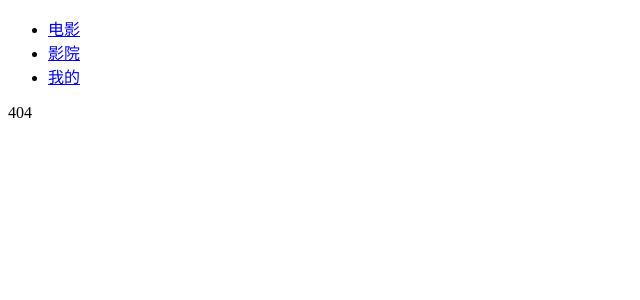
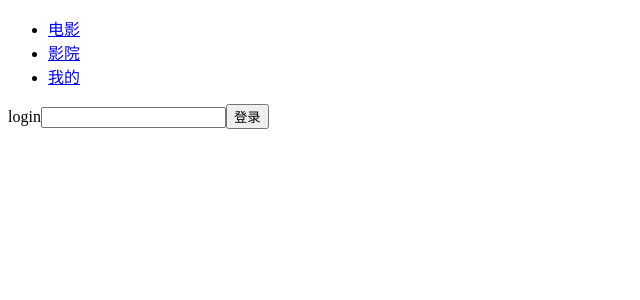
Before and after one commit to icewind4096/teachreact, a React (Create React App) app: page /#/login in a window 1280 px wide. Before the commit this address had no page. Shown: the top 300 px of the page, without its empty margins (0-640 px from the left). Built offline with nearby package versions, Linux system fonts and the light colour scheme.

Commit message:
路由拦截 login示例

```diff
--- a/src/04_router/router/IndexRouter.js
+++ b/src/04_router/router/IndexRouter.js
@@ -4,20 +4,33 @@ import Cinemas from "../views/Cinemas.js";
 import Center from "../views/Center.js";
 import NotFound from "../views/NotFound";
 import CinemaDetail from "../views/CinemaDetail.js";
+import {useState} from "react";
+import Login from "../views/Login";
 
 export default function IndexRouter(props){
+    const [login, setLogin] = useState(false)
+
     return (
         <HashRouter>
             {props.children}
             <Switch>
                 <Route path='/films' component={Films}></Route>
+
                 <Route path='/cinemas' component={Cinemas}></Route>
-                <Route path='/center' component={Center}></Route>
+
+                {/*<Route path='/center' component={Center}></Route>*/}
+                <Route path='/center' render={()=> {
+                    return login === true ? <Center/> : <Redirect to={'/login'}/>
+                }}>
+                </Route>
+
                 {/*<Route path='/cinemadetail' component={CinemaDetail}></Route>*/}
                 <Route path='/cinemadetail/:id' component={CinemaDetail}></Route>
 
                 {/*精确匹配，如果只是/,那个跳转到/films, 否则继续向下运行*/}
                 <Redirect from="/" to="/films" exact></Redirect>
+
+                <Route path='/login' component={Login}></Route>
 
                 {/*如果匹配不上回到404*/}
                 <Route component={NotFound}></Route>
--- a/src/04_router/views/Films.js
+++ b/src/04_router/views/Films.js
@@ -1,8 +1,6 @@
 import {Redirect, Route, Switch} from "react-router-dom";
 import NowPlaying from "./Films/NowPlaying";
 import Comingsoon from "./Films/Comingsoon";
-import {createContext, useContext, useEffect, useReducer, useState} from "react";
-import axios from "axios";
 
 export default function Films(){
     return (
--- a/src/04_router/views/Films/NowPlaying.js
+++ b/src/04_router/views/Films/NowPlaying.js
@@ -1,6 +1,5 @@
-import {createContext, useEffect, useReducer, useState} from "react";
+import {useEffect, useState} from "react";
 import axios from "axios";
-import {useHistory} from "react-router";
 
 export default function NowPlaying(props){
     const [cinemas, setCinemas] = useState([])
--- /dev/null
+++ b/src/04_router/views/Login.js
@@ -0,0 +1,11 @@
+export default function Login(){
+    return (
+        <div>
+            login
+            <input/>
+            <button onClick={()=>{
+                this.props.history.push('/center')
+            }}>登录</button>
+        </div>
+    )
+}
```
